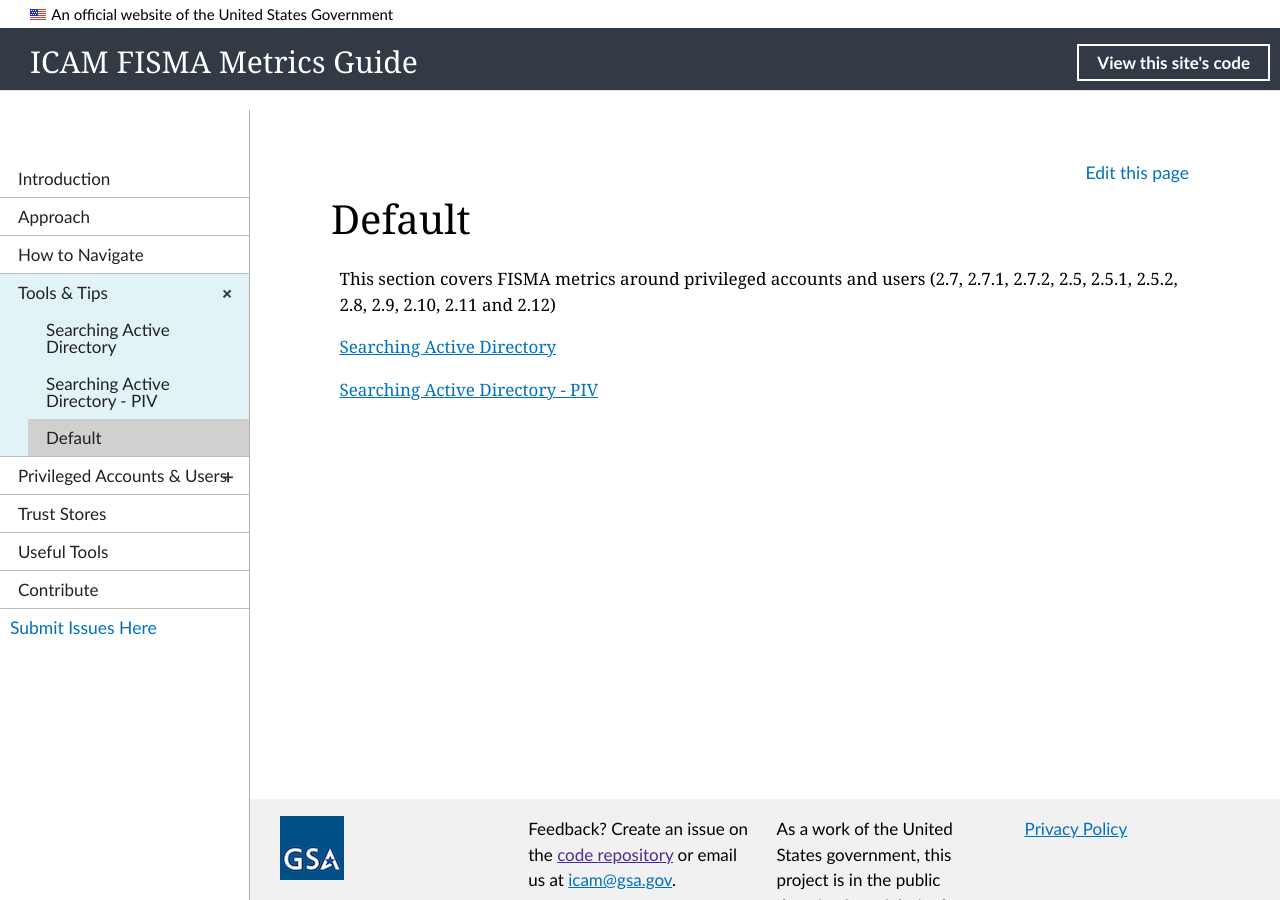
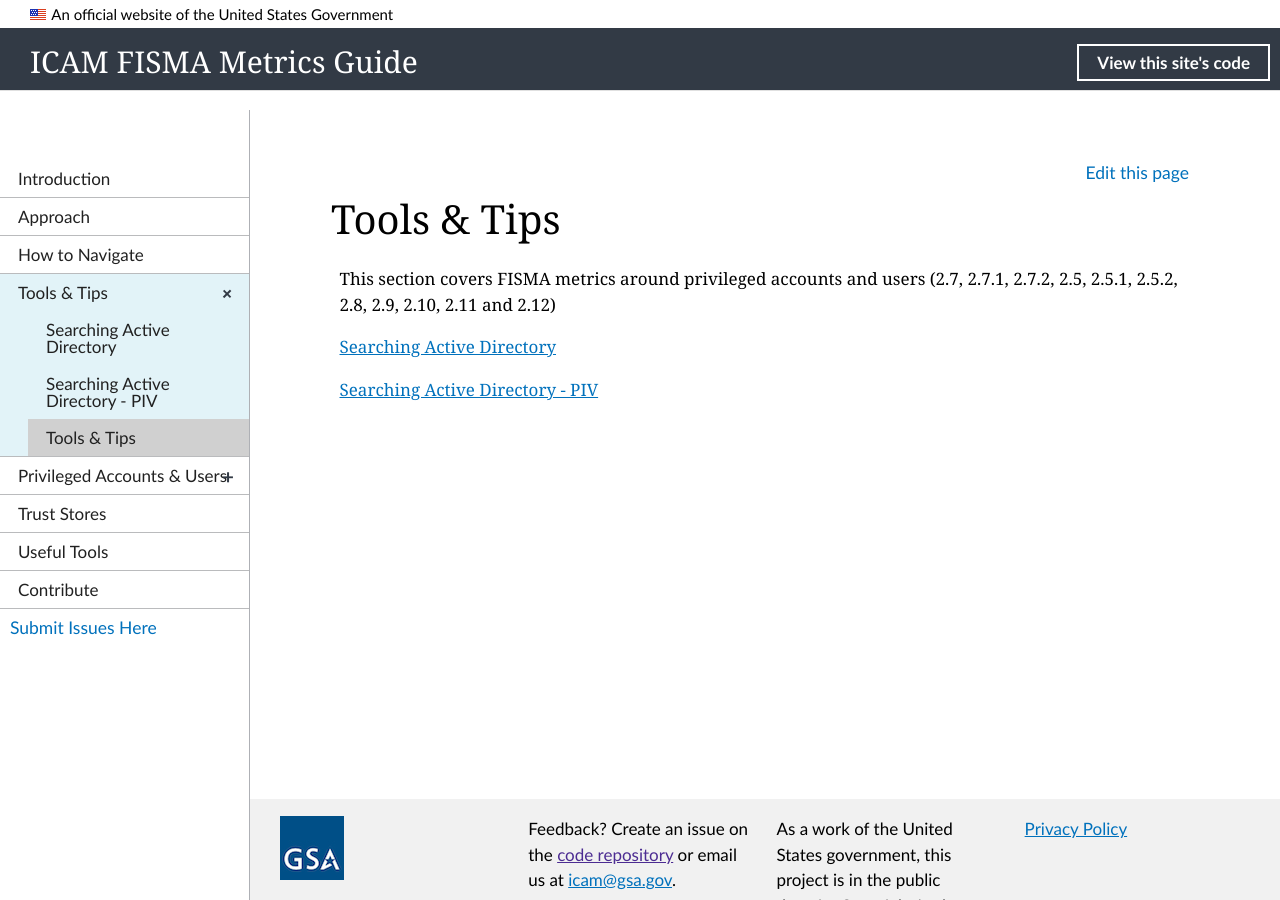
Before and after one commit to GSA/icam-fisma, a Jekyll site: the page built from _tools-tips/default.md, in a window 1280 px wide and 900 px high. Built offline with Jekyll 4.4.1, drawn with Linux system fonts in a browser that asks for light colours; nearby versions of some CDN libraries; part of the change alters nothing that is shown.

```diff
--- a/_tools-tips/default.md
+++ b/_tools-tips/default.md
@@ -1,6 +1,6 @@
 ---
 layout: default
-# title: Tools & Tips
+title: Tools & Tips
 permalink: tools-tips/default
 ---
 This section covers FISMA metrics around privileged accounts and users (2.7, 2.7.1, 2.7.2, 2.5, 2.5.1, 2.5.2, 2.8, 2.9, 2.10, 2.11 and 2.12)
```
